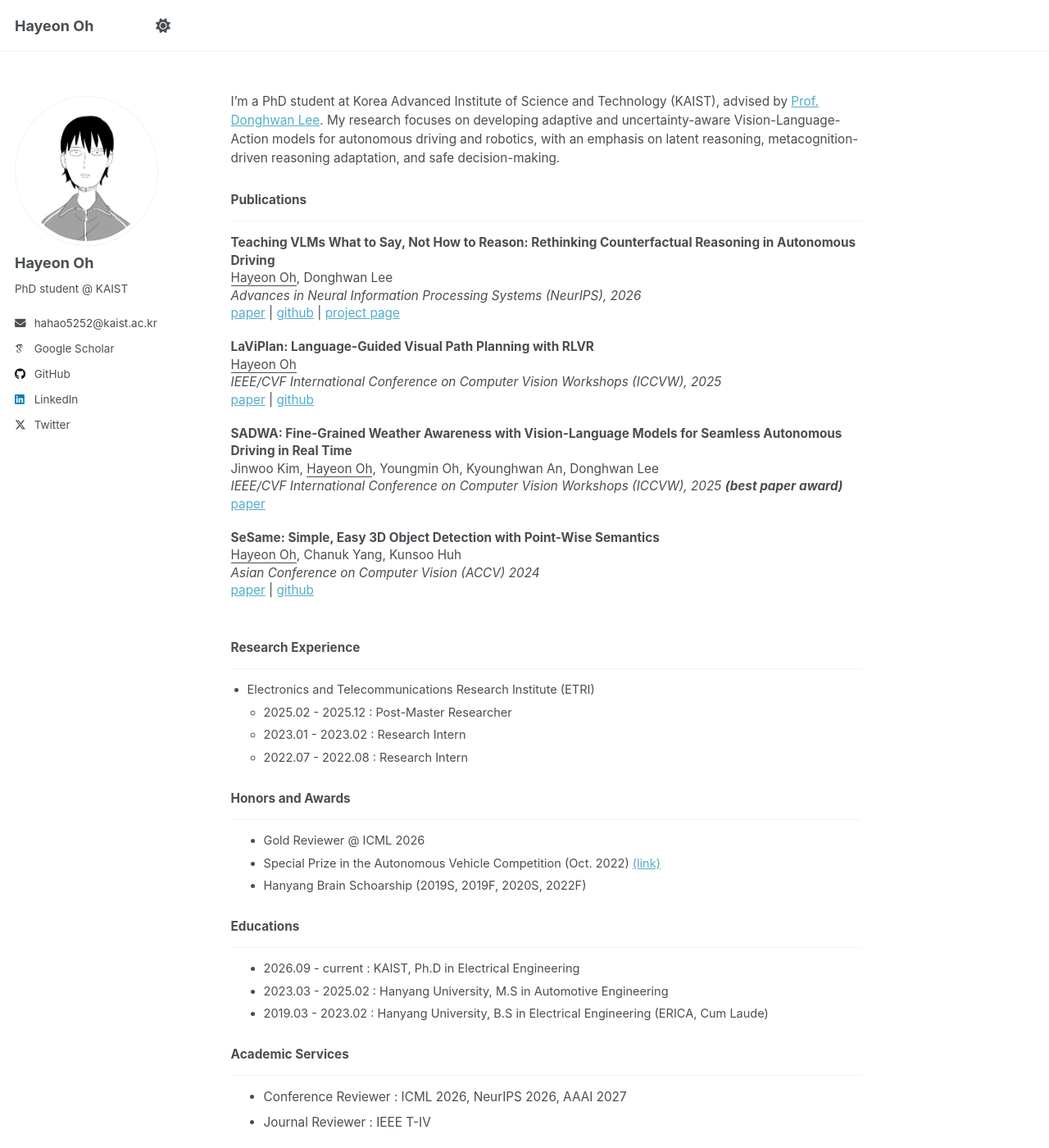
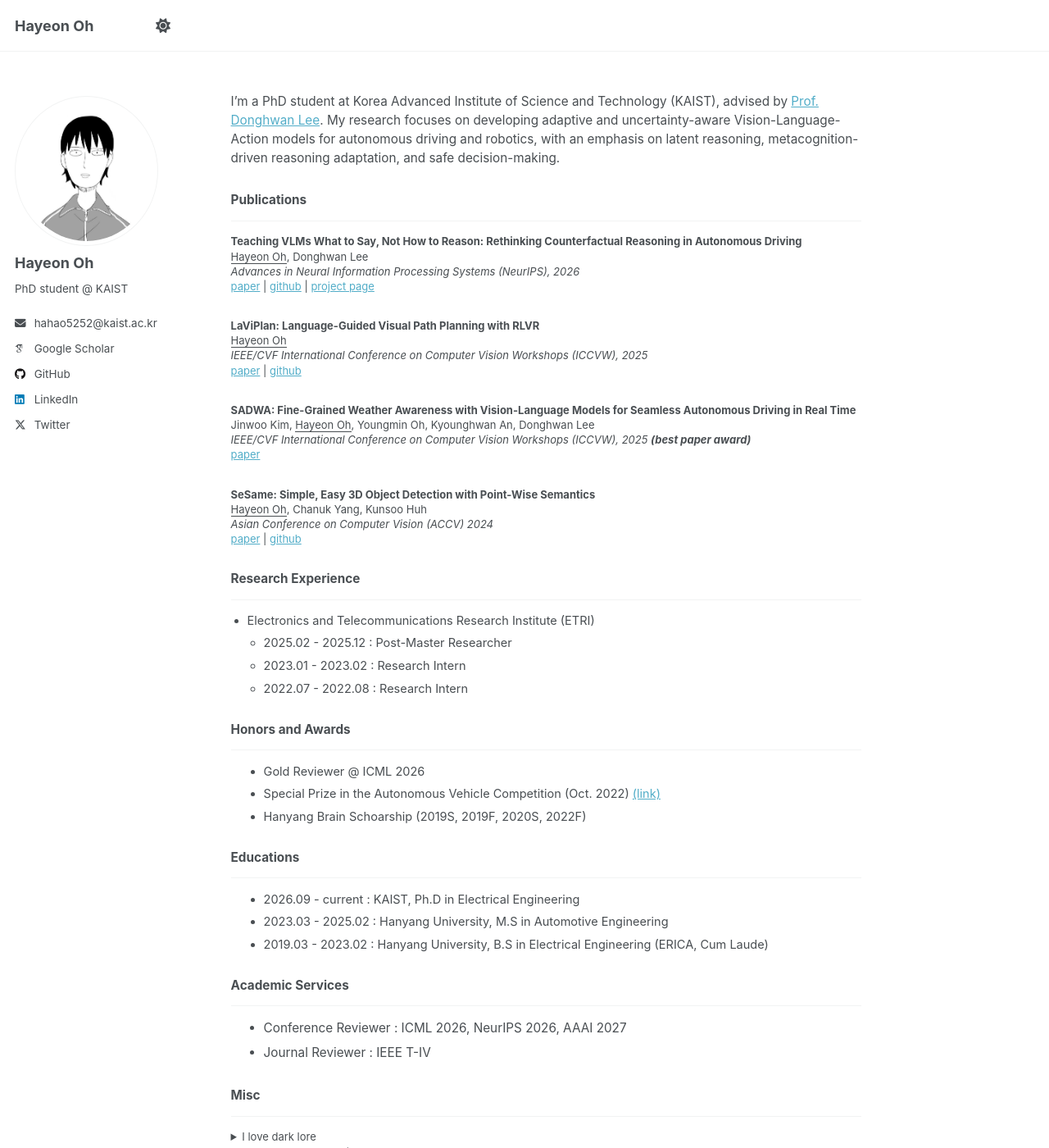
Before and after one commit to OPhD-hahao/OPhD-hahao.github.io, a Jekyll site: the page built from _pages/about.md, in a window 1280 px wide and 1400 px high. Shown: the whole window at 82% size. Built offline with Jekyll 4.4.1, drawn with Linux system fonts in a browser that asks for light colours; some web fonts are replaced; a script that is not in the unit is left out.

Commit message:
[fix] layout of publications

```diff
--- a/_sass/layout/_page.scss
+++ b/_sass/layout/_page.scss
@@ -407,20 +407,15 @@
 }
 
 
-/* About page specific styles */
-.about-page .page__content {
+.about-page .publication {
+  display: block;
   font-size: 0.85em;
+  line-height: 1.4;
+  margin-bottom: 30px;
 }
 
-/* Publications */
-.about-page .publication {
-  padding-bottom: 20px;
-  line-height: 1.4;
-}
-
-/* Details / toggle */
-.about-page .page__content details {
-  font-size: 1em;
+.about-page .publication:last-child {
+  margin-bottom: 0;
 }
 
 .about-page .page__content details {
```
